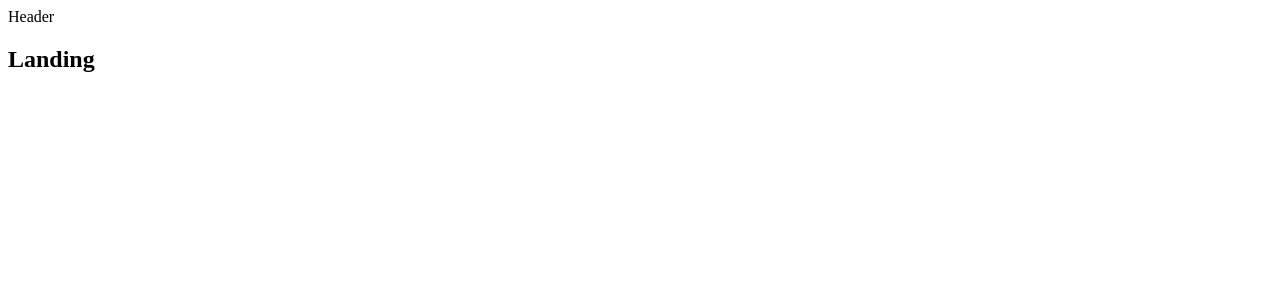
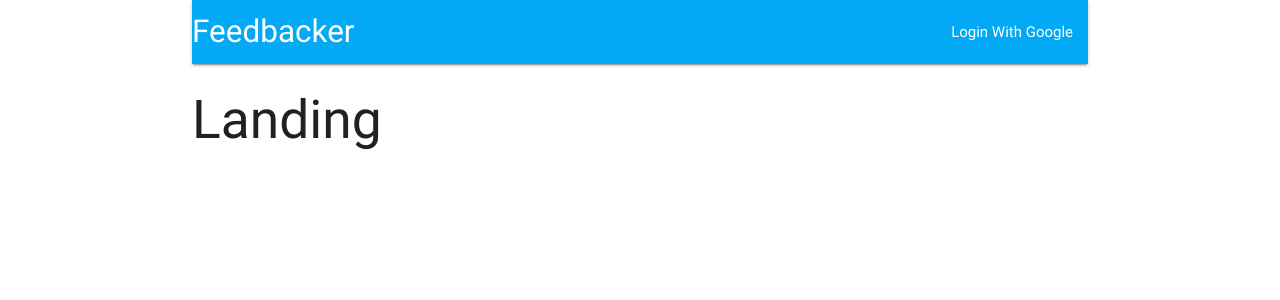
Before and after one commit to dannyradden/feedbacker, a React (Create React App) app in the folder client/: page / in a window 1280 px wide. Shown: the top 300 px of the page. Built offline with nearby package versions, Linux system fonts and the light colour scheme.

Commit message:
Add matterialize UI with nav header

```diff
--- a/client/package.json
+++ b/client/package.json
@@ -8,6 +8,7 @@
     }
   },
   "dependencies": {
+    "materialize-css": "^0.100.2",
     "react": "^16.0.0",
     "react-dom": "^16.0.0",
     "react-redux": "^5.0.6",
--- a/client/src/components/App.js
+++ b/client/src/components/App.js
@@ -9,7 +9,7 @@ const SurveyNew = () => <h2>SurveyNew</h2>;
 
 const App = () => {
   return (
-    <div>
+    <div className="container">
       <BrowserRouter>
         <div>
           <Header />
--- a/client/src/components/Header.js
+++ b/client/src/components/Header.js
@@ -2,7 +2,20 @@ import React, { Component } from 'react';
 
 class Header extends Component {
   render() {
-    return <div>Header</div>;
+    return (
+      <nav>
+        <div class="nav-wrapper light-blue">
+          <a href="/" class="brand-logo">
+            Feedbacker
+          </a>
+          <ul id="nav-mobile" class="right hide-on-med-and-down">
+            <li>
+              <a href="/auth/google">Login With Google</a>
+            </li>
+          </ul>
+        </div>
+      </nav>
+    );
   }
 }
 
--- a/client/src/index.js
+++ b/client/src/index.js
@@ -1,3 +1,4 @@
+import 'materialize-css/dist/css/materialize.min.css';
 import React from 'react';
 import ReactDOM from 'react-dom';
 import { Provider } from 'react-redux';
```
Also changed, not shown: 1 other file (tests, documents, lock files or other folders).
